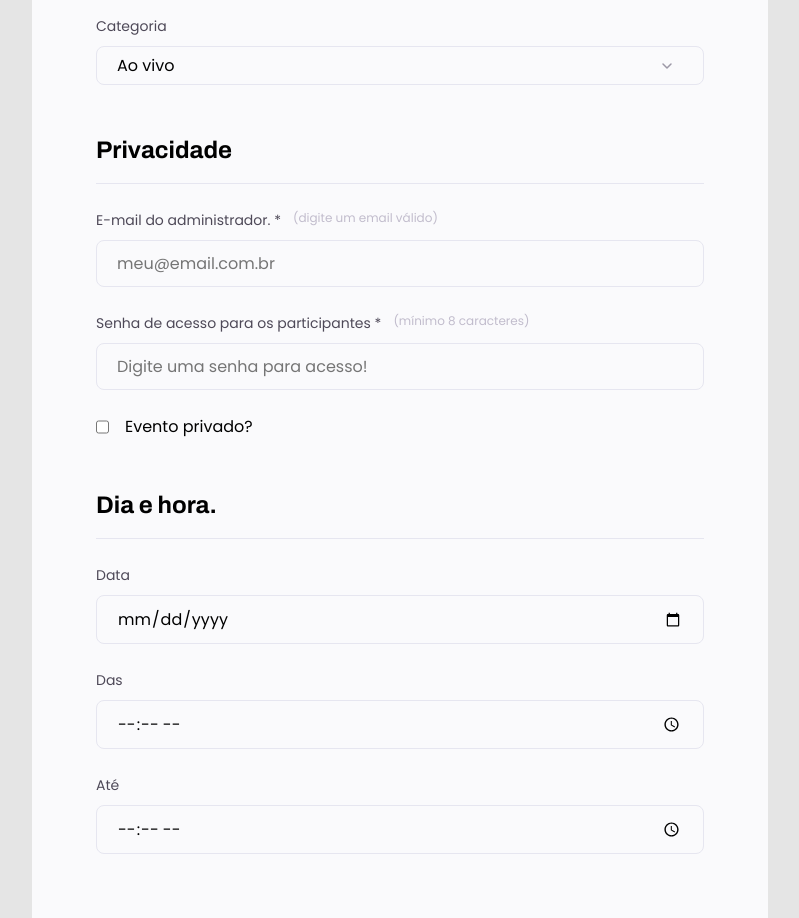
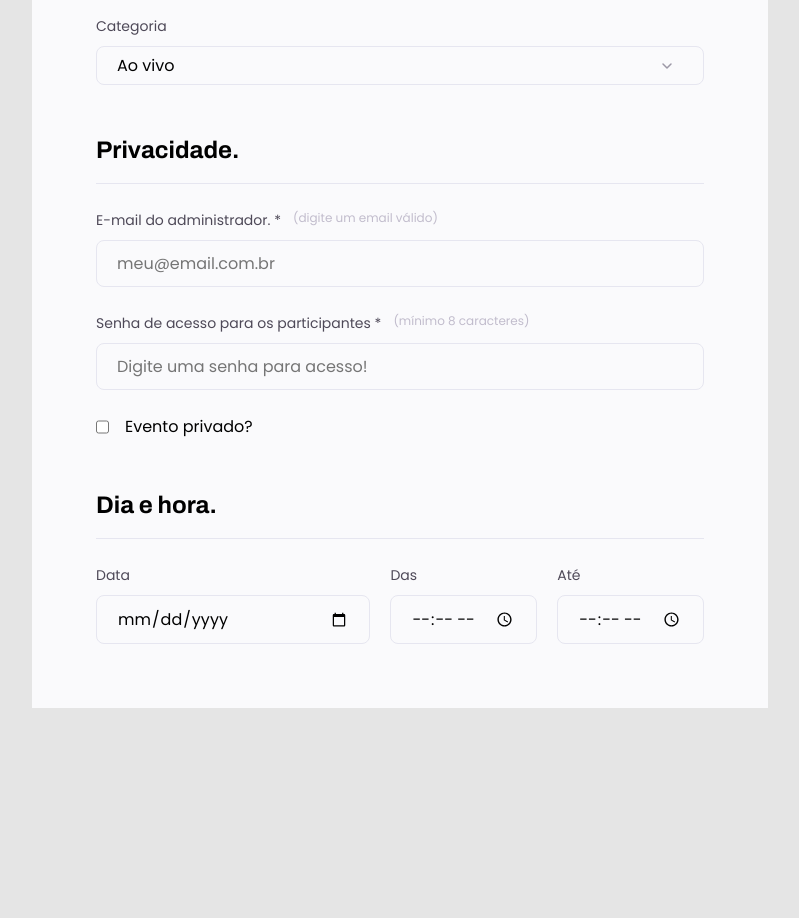
Before and after one commit to renancassiano-br/explorer-p3-form-event, a plain HTML site: page index.html in a window 1280 px wide. Shown: the part 940-1858 px from the top of the page, without its empty margins (240-1039 px from the left). After the commit the page ends 1648 px from the top, so only its background shows below. Drawn offline with Linux system fonts and the light colour scheme.

Commit message:
:lipstick: MODIFIED 'style.css', Adjust position item day time.
* Modificado './assets/config/style.css'.
** Ajuste no posicionamento dos elementos data e hora.

* Modificado './index.html'.
** Adicionado '.' ao fim de 'Privacidade'.
** Adicionado class 'col-3' ao fieldset de dia e hora.

```diff
--- a/assets/config/style.css
+++ b/assets/config/style.css
@@ -138,4 +138,12 @@ fieldset legend {
   display: flex;
   gap: 16px;;
 }
+
+.col-3 {
+  display: flex;
+  gap: 20px;
+}
+.col-3 > div:nth-child(1) {
+  width: 100%;
+}
 /* FIM INDIVIDUAL */
--- a/index.html
+++ b/index.html
@@ -55,7 +55,7 @@
         </fieldset>
         <fieldset>
           <div class="element-field">
-            <legend>Privacidade</legend>
+            <legend>Privacidade.</legend>
             <div class="input-wrapper">
               <label for="e-mail">E-mail do administrador. *<span>(digite um email válido)</span></label>
               <input type="email" id="e-mail" placeholder="meu@email.com.br">
@@ -73,6 +73,7 @@
         <fieldset>
           <div class="element-field">
             <legend>Dia e hora.</legend>
+            <div class="col-3">
               <div class="input-wrapper">
                 <label for="date">Data</span></label>
                 <input type="date" id="date">
@@ -86,6 +87,7 @@
                 <input type="time" id="end" >
               </div>
             </div>
+          </div>
         </fieldset>
       </form>
     </div>
```
Lines whose indentation alone changed are shown as unchanged.
